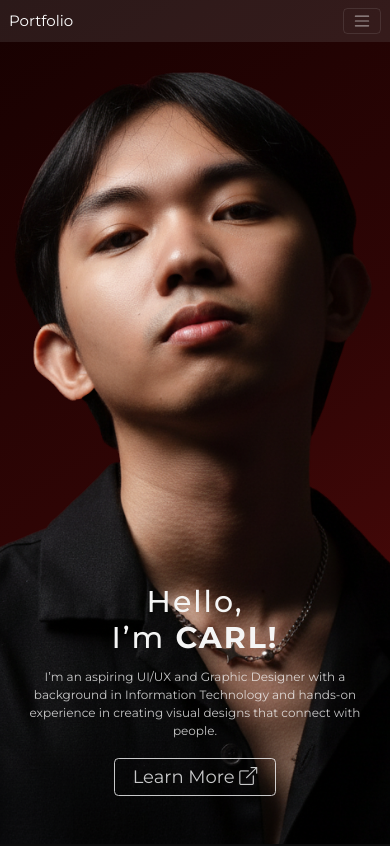
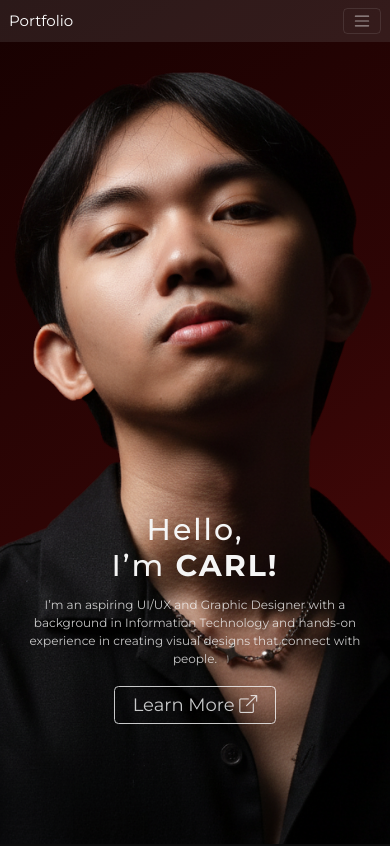
Before and after one commit to jstn404/carlBento, a plain HTML site: page index.html in a window 390 px wide. Shown: the top 846 px of the page. Drawn offline with nearby package versions, Linux system fonts and the light colour scheme; a script that the page names is missing.

Commit message:
alpha 6.0

```diff
--- a/index.html
+++ b/index.html
@@ -53,7 +53,7 @@
   <div class="main-body">
     <div class="head-text fw-medium">Portfolio*</div>
     <div class="left-grid" id="leftGrid" onclick="toggleContent()">
-      <div class="content" id="content1">
+      <div class="content content1" id="content1">
         <p class="intro fw-medium">Hello,<br> I’m <span class="text-uppercase fw-bold">Carl!</span></p>
         <p data-typewriter="on" class="desc">UI/UX - Graphic Designer</p>
         <p class="mb-4 summ">
--- a/style/index.css
+++ b/style/index.css
@@ -366,7 +366,7 @@ body{
   background-size: cover;
   background-position: center, center;
   background-repeat: no-repeat, no-repeat;
-  padding: 4rem 1rem !important;
+  padding: 10rem 1rem !important;
   display: flex;
   align-items: end;
   justify-content: center;
@@ -385,6 +385,7 @@ body{
     );
   background-size: cover;
   background-position: 150px 500px, center;
+  align-items: center;
 }
 
 .head-text{
@@ -407,6 +408,7 @@ body{
 
 .expertise{
   align-items: center;
+  justify-content: center;
 }
 
 .work-grid {
```
